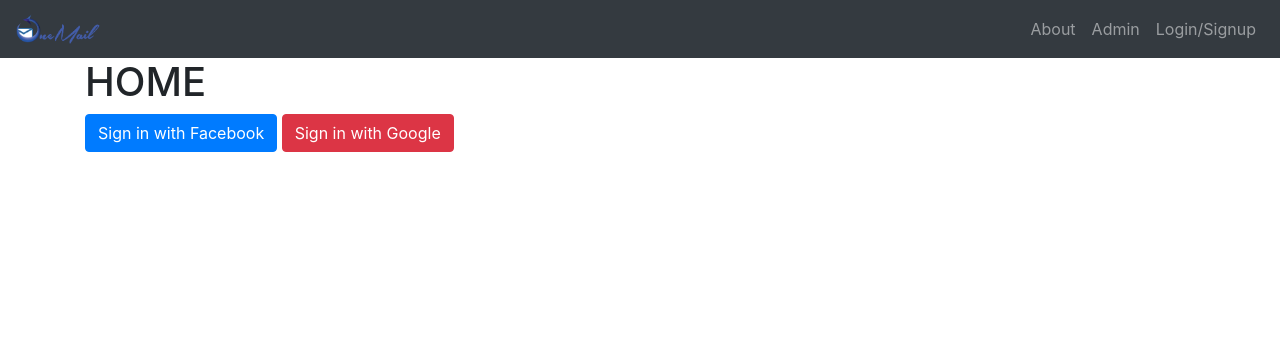
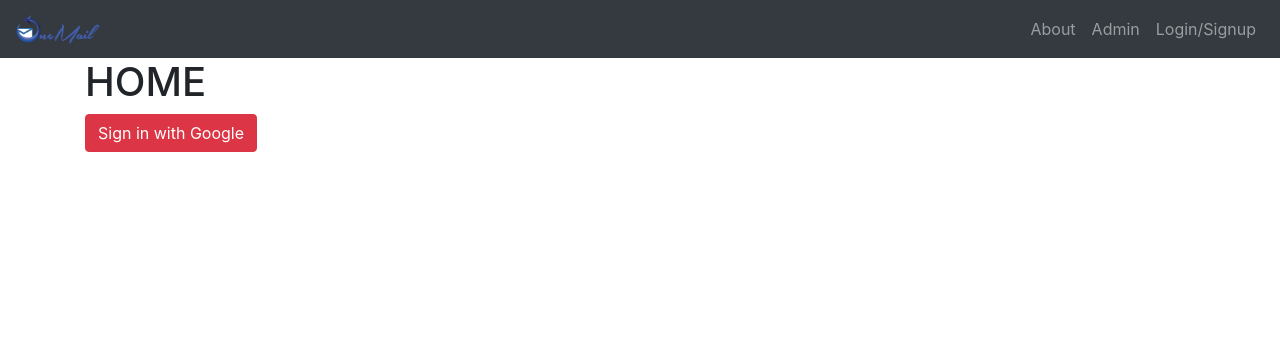
Before and after one commit to Guhan2211/OneMail, a Django app: page / in a window 1280 px wide. Shown: the top 358 px of the page. Run offline with Django 3.2, Linux system fonts and the light colour scheme; some libraries are stand-ins or nearby versions.

Commit message:
make it better

```diff
--- a/templates/home.html
+++ b/templates/home.html
@@ -4,7 +4,7 @@
 {% block content %}
 <h1>HOME</h1>
 {% if not  request.user.is_authenticated %}
-    <a class="btn btn-primary" href="{% provider_login_url 'facebook' method='oauth2' %}">Sign in with Facebook</a>
+    <!-- <a class="btn btn-primary" href="{% provider_login_url 'facebook' method='oauth2' %}">Sign in with Facebook</a> -->
 
     <a class="btn btn-danger" href="{% provider_login_url 'google' %}">Sign in with Google</a>
 {% endif %}
```
Also changed, not shown: 1 other file.
